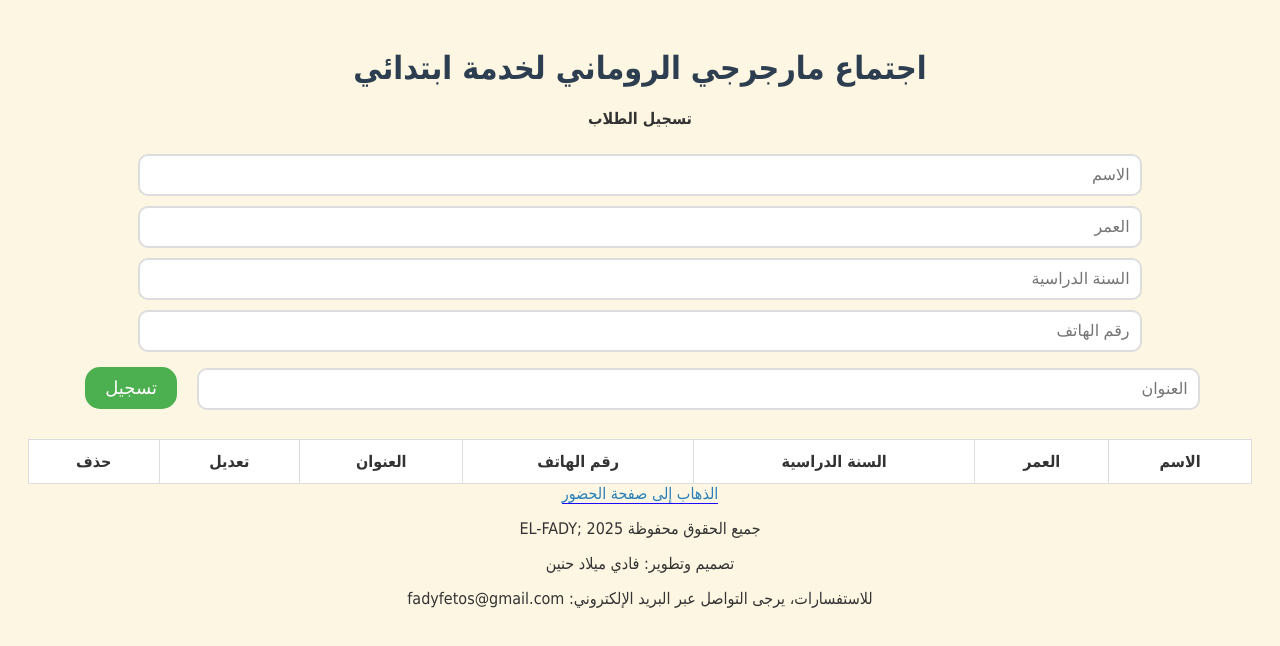
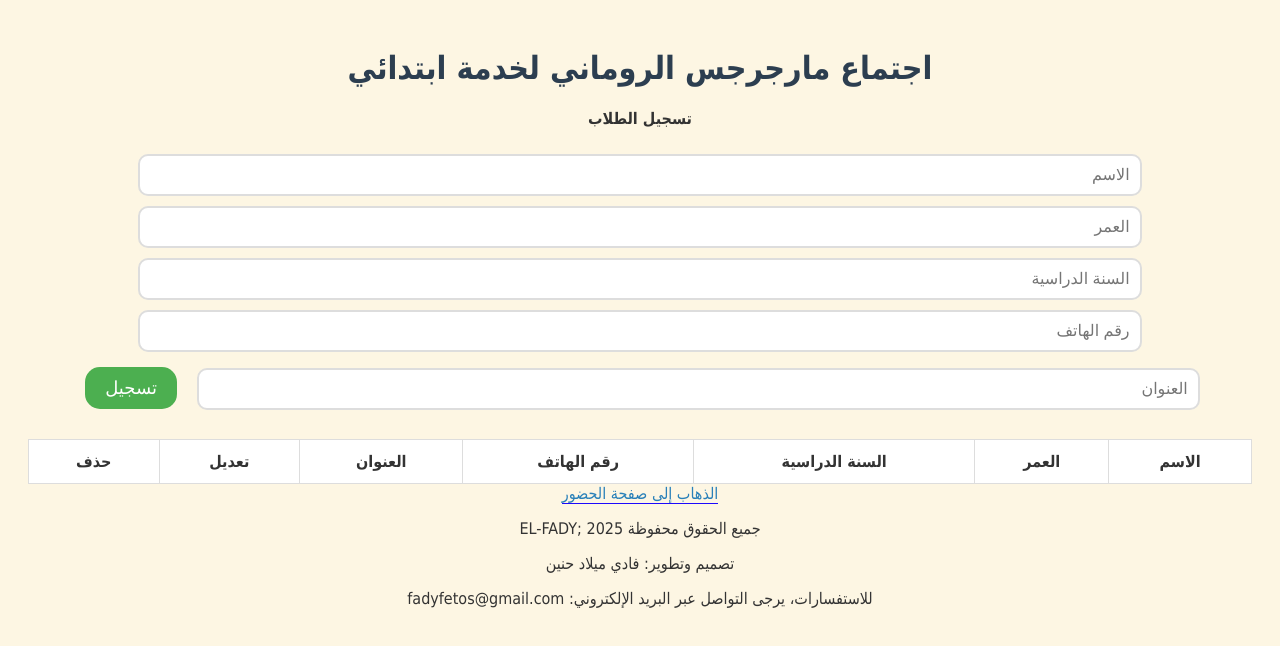
Before and after one commit to fetos555/attendance_system, a plain HTML site: page index.html in a window 1280 px wide. Drawn offline with Linux system fonts and the light colour scheme.

Commit message:
Update index.html

```diff
--- a/index.html
+++ b/index.html
@@ -8,7 +8,7 @@
 </head>
 
 <body>
-    <h1>اجتماع مارجرجي الروماني لخدمة ابتدائي</h1>
+    <h1>اجتماع مارجرجس الروماني لخدمة ابتدائي</h1>
     <h4>تسجيل الطلاب</h4>
     <form id="registerForm">
         <input type="text" placeholder="الاسم" id="name" required>
```
